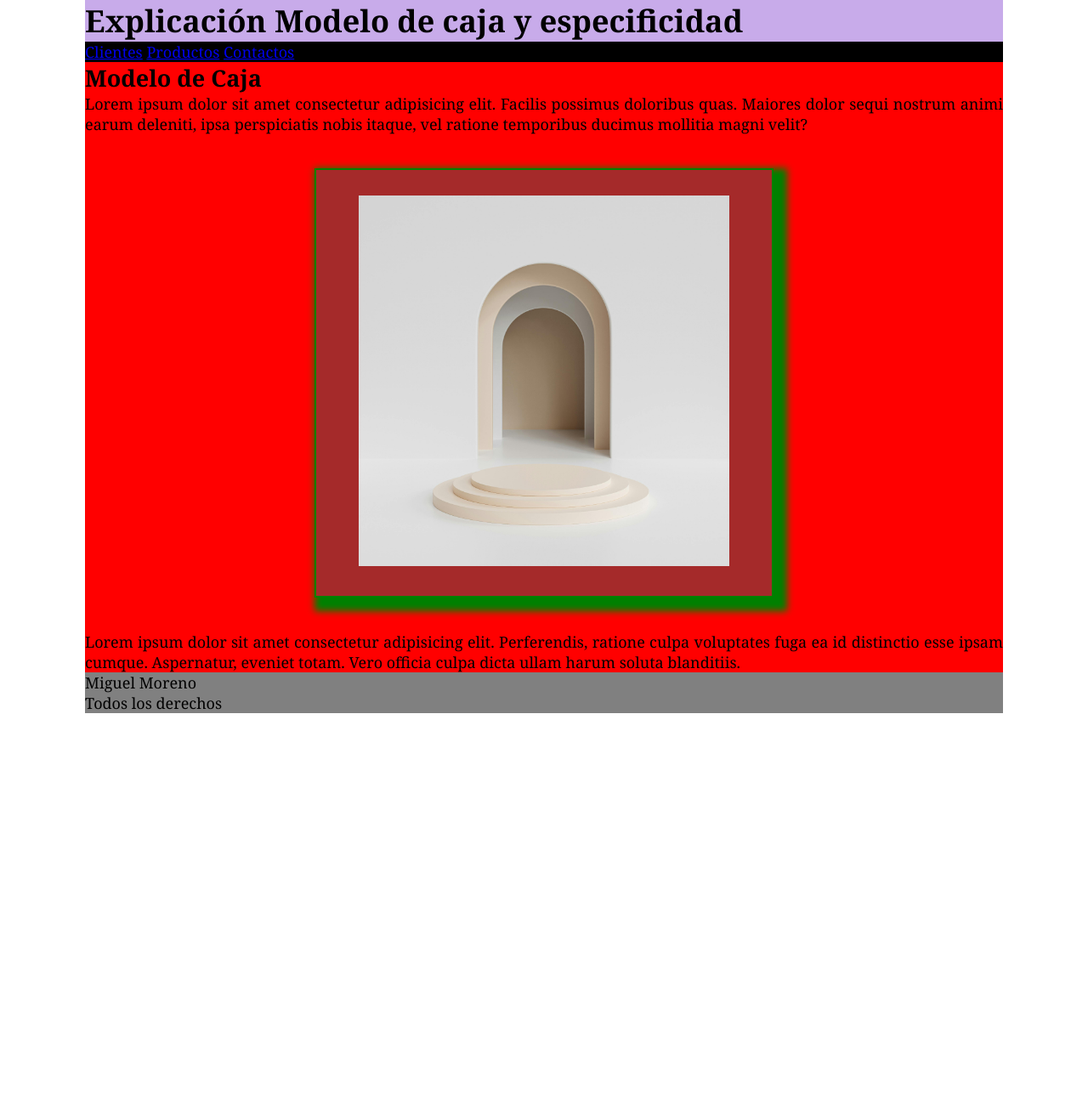
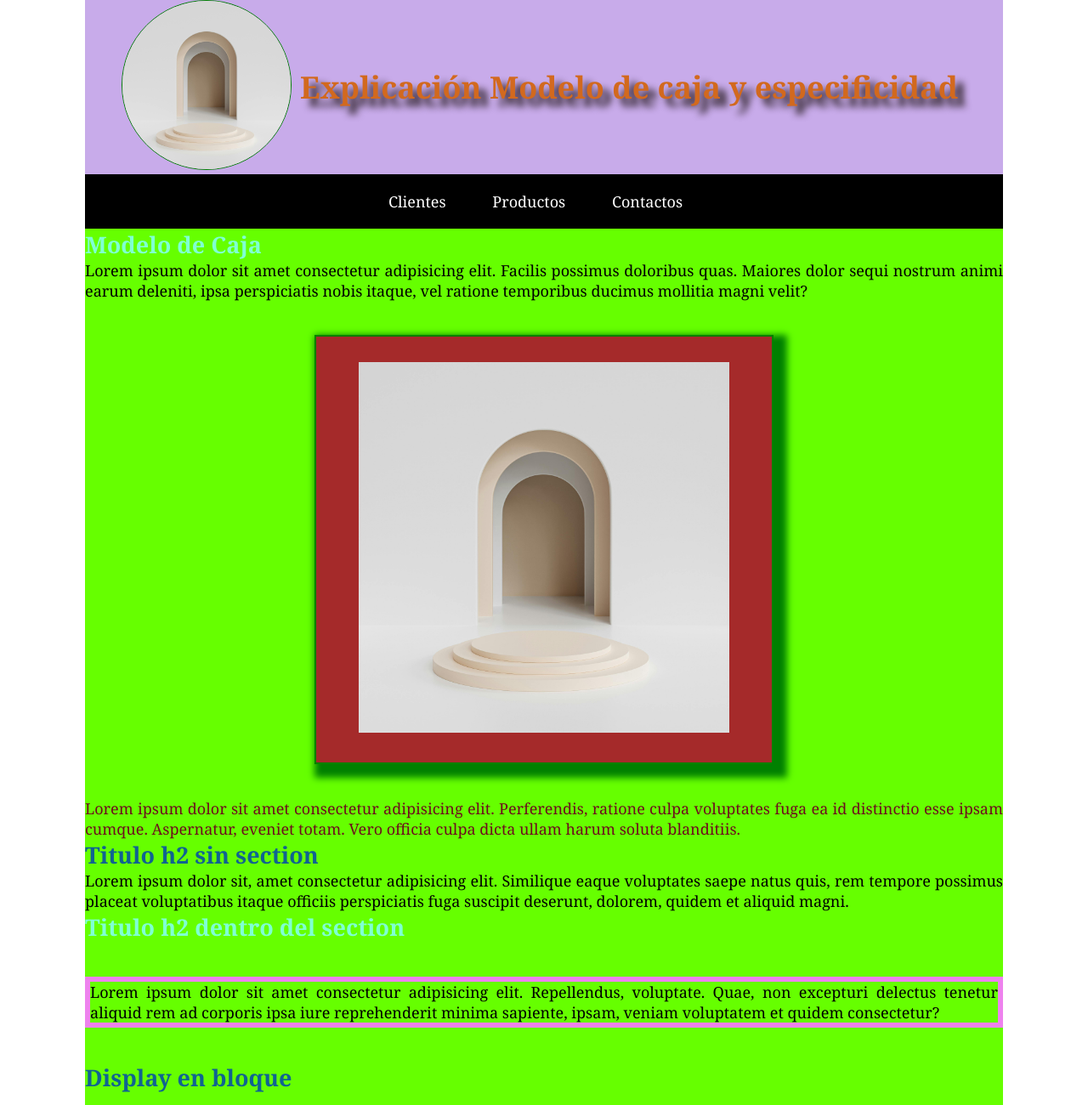
Before and after one commit to Mm20k/semana-7, a plain HTML site: page index.html in a window 1280 px wide. Shown: the top 1300 px of the page at 85% size. Before the commit the page ends 839 px from the top, so only its background shows below. Drawn offline with Linux system fonts and the light colour scheme.

Commit message:
nav y header

```diff
--- a/index.html
+++ b/index.html
@@ -8,6 +8,9 @@
 </head>
 <body>
     <header>
+        <div class="logo">
+            <img src="Image/pexels-frostroomhead-7911758.jpg" alt="">
+        </div>
         <h1>Explicación Modelo de caja y especificidad</h1>
     </header>
     <nav>
@@ -24,6 +27,17 @@
             </div>
             <p>Lorem ipsum dolor sit amet consectetur adipisicing elit. Perferendis, ratione culpa voluptates fuga ea id distinctio esse ipsam cumque. Aspernatur, eveniet totam. Vero officia culpa dicta ullam harum soluta blanditiis.</p>
         </section>
+        <h2>Titulo h2 sin section</h2>
+        <p>Lorem ipsum dolor sit, amet consectetur adipisicing elit. Similique eaque voluptates saepe natus quis, rem tempore possimus placeat voluptatibus itaque officiis perspiciatis fuga suscipit deserunt, dolorem, quidem et aliquid magni.</p>
+        <section>
+            <h2>Titulo h2 dentro del section</h2>
+            <p class="color">Lorem ipsum dolor sit amet consectetur adipisicing elit. Repellendus, voluptate. Quae, non excepturi delectus tenetur aliquid rem ad corporis ipsa iure reprehenderit minima sapiente, ipsam, veniam voluptatem et quidem consectetur?</p>
+        </section>
+        <h2>Display en bloque</h2>
+        <div class="bloque">
+            <img src="Image/pexels-frostroomhead-7911758.jpg" alt="">
+            <img src="Image/pexels-frostroomhead-7911758.jpg" alt="">
+        </div>
     </main>
     <footer>
         <p>Miguel Moreno</p>
--- a/style.css
+++ b/style.css
@@ -14,6 +14,18 @@ html{
 
 header{
     background-color: rgba(102, 20, 196, 0.356);
+    display: flex;
+    justify-content: center;
+    align-items: center;
+}
+
+.logo{
+    width: 200px;
+}
+
+.logo img{
+    border-radius: 50%;
+    border: 1px solid green;
 }
 
 nav{
@@ -21,11 +33,18 @@ nav{
 }
 
 main{
-    background-color: red;
+    background-color: rgb(102, 255, 0);
 }
 
 footer{
     background-color: gray;
+    padding: 10px;
+    line-height: 20px;
+}
+
+footer p{
+    text-align: center;
+    color: white;
 }
 
 img{
@@ -54,3 +73,58 @@ p{
     /* outline: 7px double blue; */
     box-shadow: 8px 8px 8px 8px green;
 }
+
+.color{
+    padding: auto;
+    border: 6px solid violet;
+    margin: 40px auto;
+}
+
+h1{
+    color: blueviolet;
+    text-shadow: 9px 9px 9px rgb(26, 16, 16);
+    padding: 10px;
+}
+
+h1{
+    color: chocolate;
+}
+
+h2{
+    color: rgb(16, 99, 146);
+}
+
+section > h2{
+    color: aquamarine;
+    /* > hijo directo de */
+}
+
+.imagen + p{
+    color: rgb(110, 13, 29);
+}
+
+.bloque img{
+    width: 250px;
+    padding: 30px;
+    display: block;
+}
+
+
+nav{
+    padding: 20px;
+    text-align: center;
+}
+
+nav a{
+    background-color: black;
+    border-radius: 30px;
+    padding: 15px;
+    color: #fff;
+    text-decoration: none;
+    margin-right: 20px;
+}
+
+nav a:hover{
+    background-color: #fff;
+    color: rgb(116, 65, 3);
+}
```
